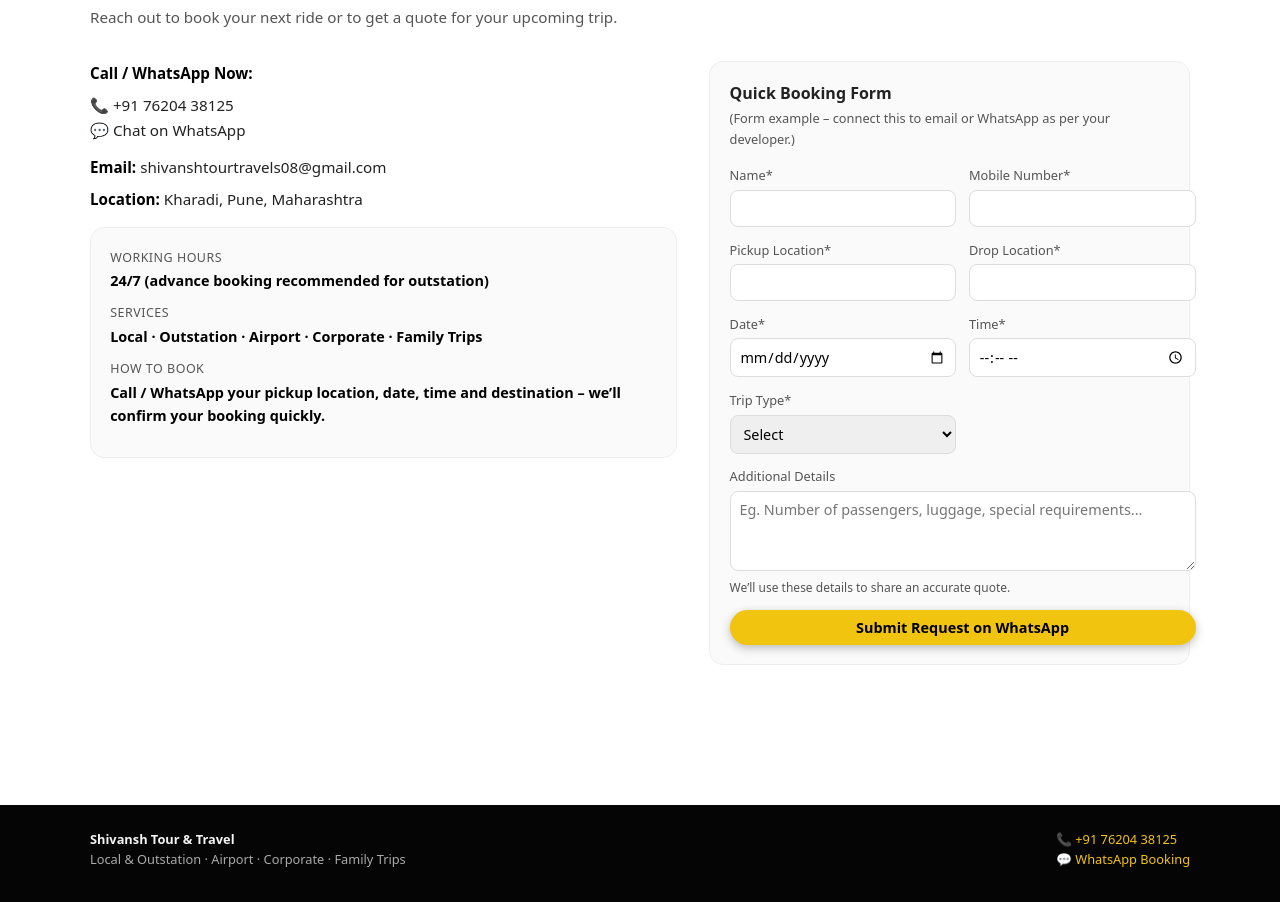
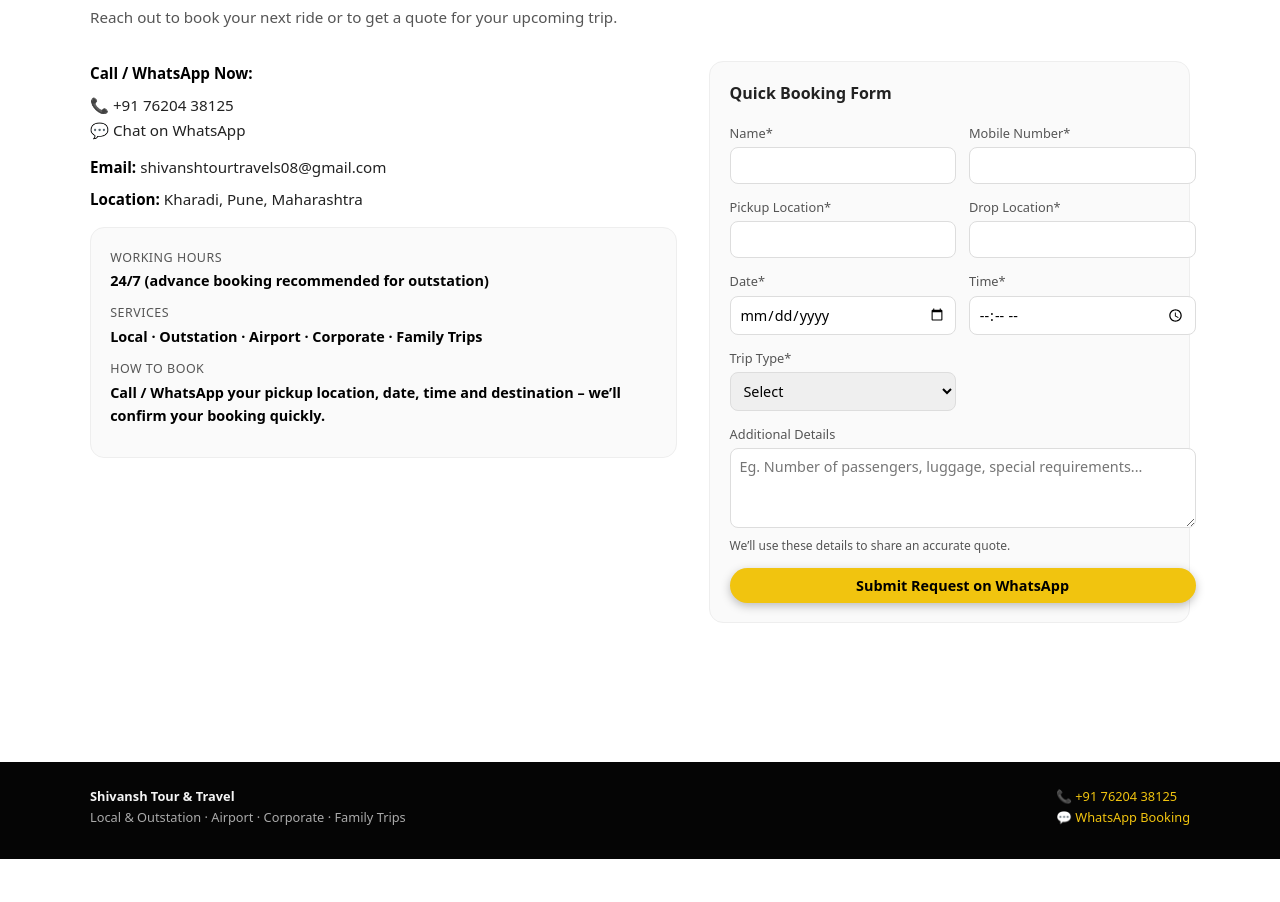
Before and after one commit to shivanshtourtravels08/Shivansh-Tours-and-Travels, a plain HTML site: page index.html in a window 1280 px wide. Shown: the part 3100-4002 px from the top of the page. After the commit the page ends 3959 px from the top, so only its background shows below. Drawn offline with Linux system fonts and the light colour scheme.

Commit message:
Update index.html

```diff
--- a/index.html
+++ b/index.html
@@ -1188,7 +1188,6 @@
           <div class="contact-box">
             <strong>Quick Booking Form</strong>
             <p style="font-size:0.8rem; color:var(--muted); margin-top:0.1rem;">
-              (Form example – connect this to email or WhatsApp as per your developer.)
             </p>
 		<form onsubmit="sendWhatsApp(event)">
   <div class="form-group">
```
